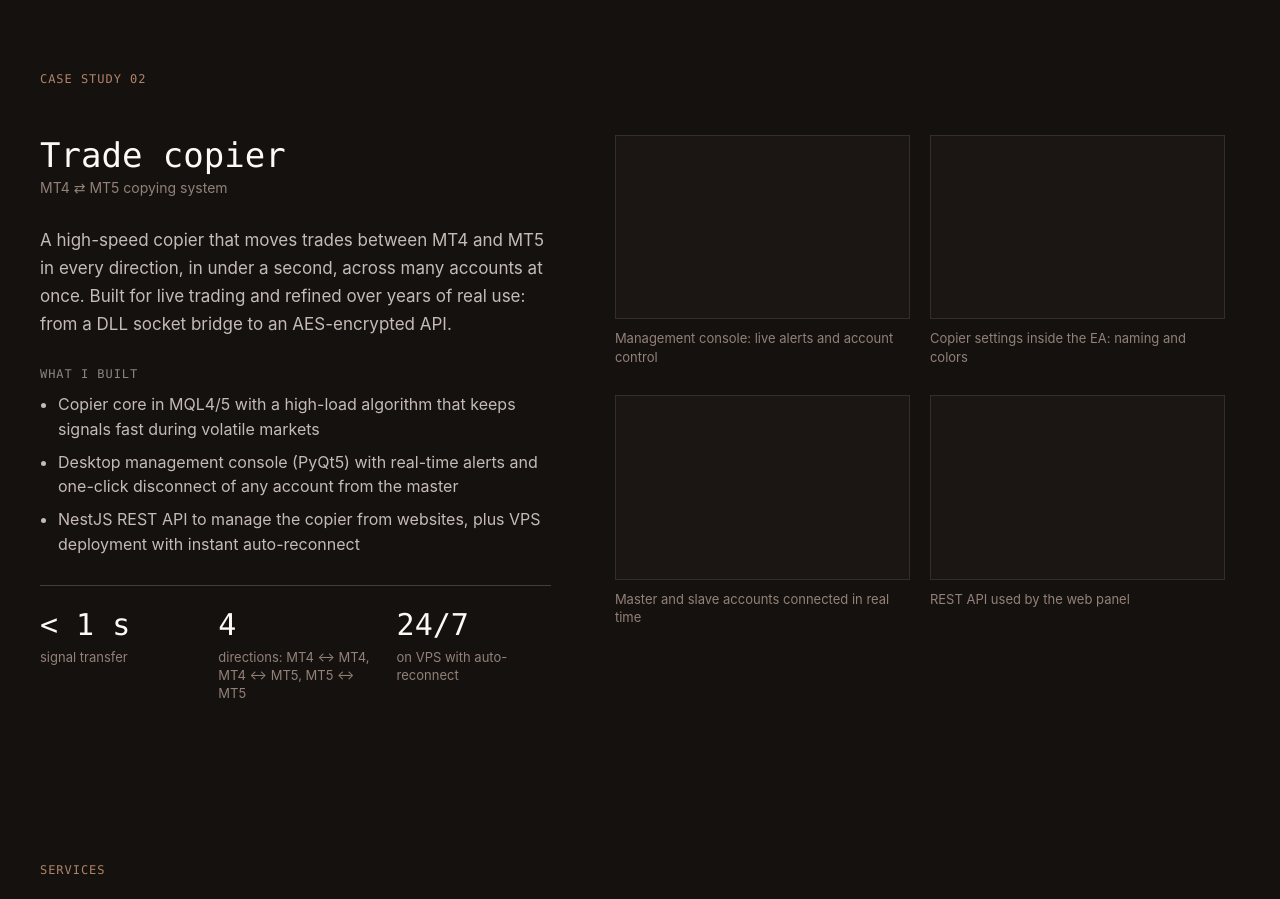
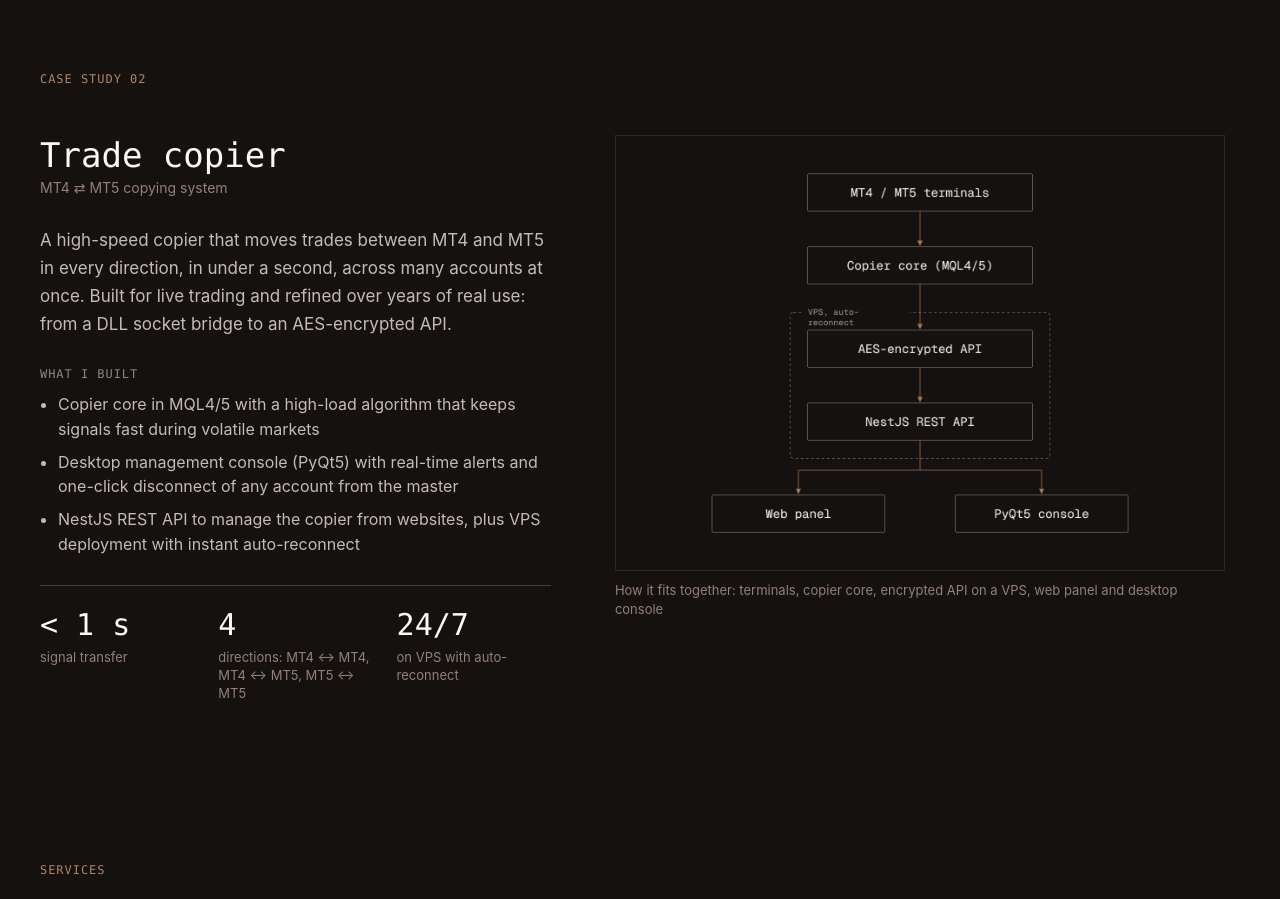
Before and after one commit to anastasiiabalv/anabalv-landing, a Nuxt app: page / in a window 1280 px wide. Shown: the part 2260-3159 px from the top of the page. Built offline with nearby package versions, Linux system fonts and the light colour scheme.

Commit message:
feat(work): one architecture diagram for the trade copier case study

```diff
--- a/app/components/CaseStudy.vue
+++ b/app/components/CaseStudy.vue
@@ -29,15 +29,17 @@
       <div
         class="grid min-w-0 flex-[1.3_1_440px] grid-cols-[repeat(auto-fit,minmax(min(100%,240px),1fr))] gap-x-5 gap-y-7">
         <figure v-for="shot in shots" :key="shot.caption" class="m-0 flex flex-col gap-2.5">
+          <!-- a single shot keeps its own proportions (e.g. a diagram), several are cropped to one grid -->
           <NuxtImg
             v-if="shot.src"
             :src="shot.src"
             :alt="shot.alt"
-            width="480"
-            sizes="sm:100vw md:50vw lg:360px"
+            :width="single ? 960 : 480"
+            :sizes="single ? 'sm:100vw lg:720px' : 'sm:100vw md:50vw lg:360px'"
             format="webp"
             loading="lazy"
-            class="block aspect-16/10 w-full border border-milk/10 object-cover object-top" />
+            class="block w-full border border-milk/10"
+            :class="single ? 'h-auto' : 'aspect-16/10 object-cover object-top'" />
           <div v-else class="aspect-16/10 w-full border border-milk/10 bg-ink-850"></div>
           <figcaption class="text-[13px] leading-[1.45] text-ink-400">{{ shot.caption }}</figcaption>
         </figure>
@@ -47,13 +49,15 @@
 </template>
 
 <script lang="ts" setup>
+import { computed } from 'vue'
+
 export interface CaseShot {
   src?: string
   alt?: string
   caption: string
 }
 
-defineProps<{
+const props = defineProps<{
   label: string
   title: string
   role: string
@@ -64,4 +68,6 @@
   shots: CaseShot[]
   reverse?: boolean
 }>()
+
+const single = computed(() => props.shots.length === 1)
 </script>
--- a/app/components/WorkSection.vue
+++ b/app/components/WorkSection.vue
@@ -33,7 +33,6 @@
       ]"
       reverse />
 
-    <!-- screenshots will be added later -->
     <CaseStudy
       label="Case study 02"
       title="Trade copier"
@@ -50,10 +49,11 @@
         { value: '24/7', label: 'on VPS with auto-reconnect' }
       ]"
       :shots="[
-        { caption: 'Management console: live alerts and account control' },
-        { caption: 'Copier settings inside the EA: naming and colors' },
-        { caption: 'Master and slave accounts connected in real time' },
-        { caption: 'REST API used by the web panel' }
+        {
+          src: 'examples/copier_preview.png',
+          alt: 'Trade copier architecture: MT4/MT5 terminals, copier core, AES-encrypted API and NestJS REST API on a VPS, web panel and PyQt5 console',
+          caption: 'How it fits together: terminals, copier core, encrypted API on a VPS, web panel and desktop console'
+        }
       ]" />
   </div>
 </template>
```
Also changed, not shown: public/examples/copier_preview.png (added).
